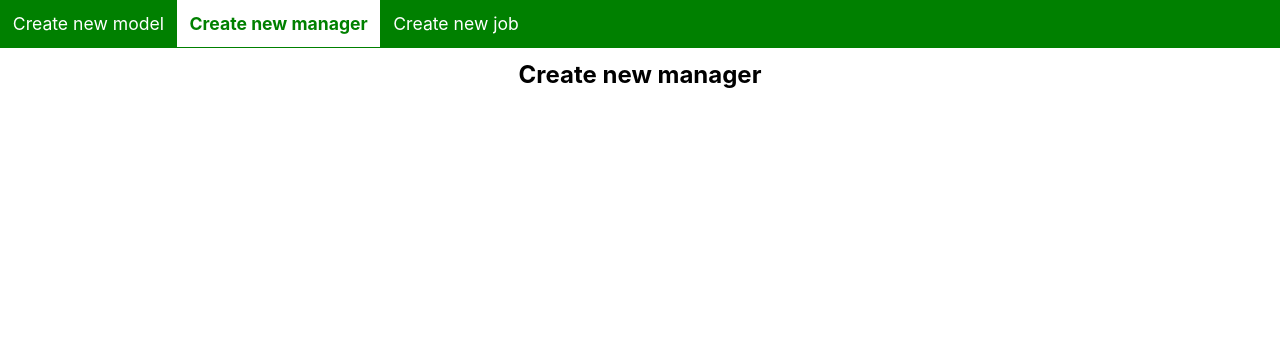
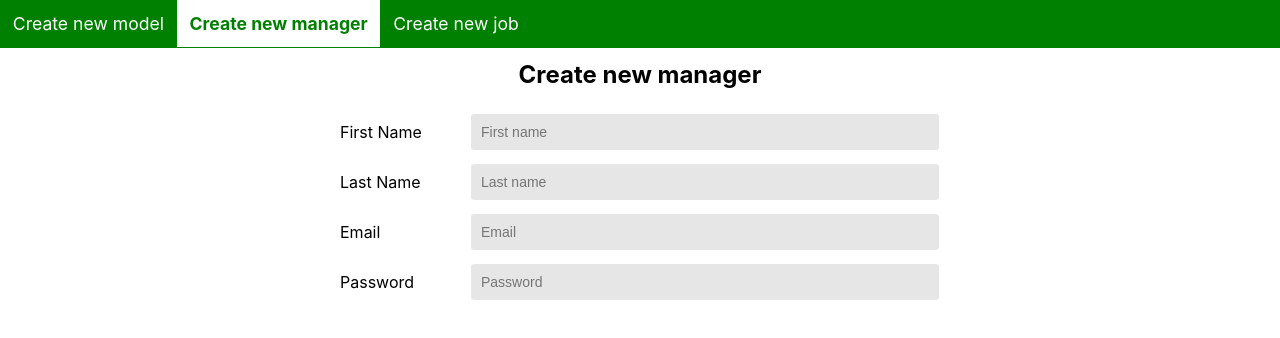
Before and after one commit to cthdk/modelmanagement, a React (Create React App) app: page /create-new-manager in a window 1280 px wide. Shown: the top 338 px of the page. Built offline with nearby package versions, Linux system fonts and the light colour scheme.

Commit message:
Manager created

```diff
--- a/src/Components/Manager.js
+++ b/src/Components/Manager.js
@@ -5,6 +5,31 @@ export function Manager() {
     return (
       <Fragment>
         <h2> Create new manager </h2>
+
+      <div className="react-form">
+      <form className="">
+          <div className="input-div">
+            <label> First Name </label>
+            <input placeholder="First name" autoFocus='true' />
+          </div>
+
+          <div className="input-div">
+            <label> Last Name </label>
+            <input placeholder="Last name" autoFocus='true' />
+          </div>
+
+          <div className="input-div">
+            <label> Email </label>
+            <input placeholder="Email" autoFocus='true' />
+          </div>
+
+          <div className="input-div">
+            <label> Password </label>
+            <input placeholder="Password" autoFocus='true' />
+          </div>
+
+          </form>
+        </div>
       </Fragment>
     )
 }
```
